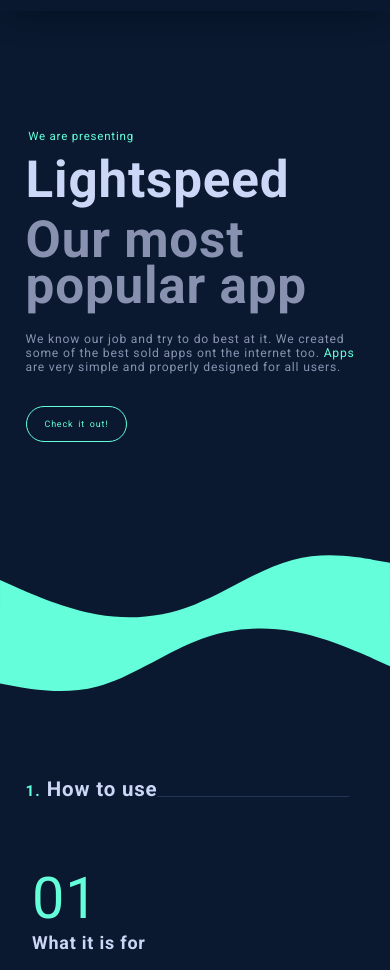
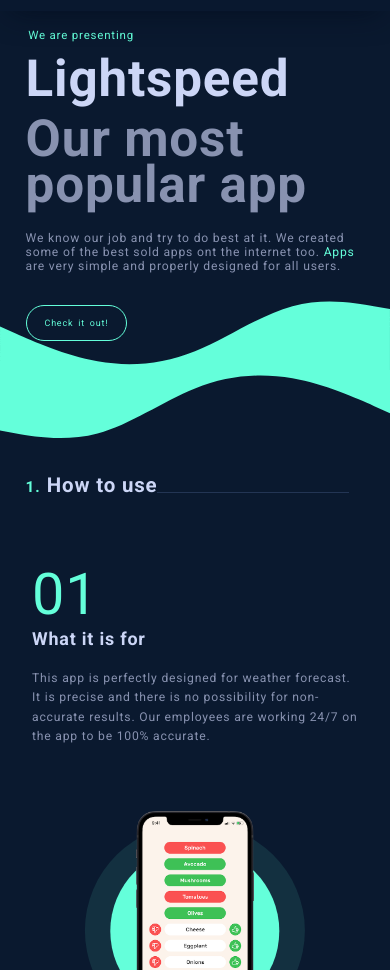
Before and after one commit to cirko0/Lightspeed, a plain HTML site: page index.html in a window 390 px wide. Shown: the part 52-1022 px from the top of the page. Drawn offline with Linux system fonts and the light colour scheme.

Commit message:
Fixes hero section

```diff
--- a/queries.css
+++ b/queries.css
@@ -186,6 +186,10 @@
 }
 
 @media (max-width: 26.875em) {
+  .hero {
+    padding-top: 12rem;
+    height: 50vh;
+  }
   .logo {
     height: 5.5rem;
   }
@@ -196,7 +200,7 @@
     text-align: center;
   }
   .bestsellers {
-    margin-top: 10rem;
+    margin-top: 2rem;
     margin-bottom: 15rem;
   }
   .comment {
```
